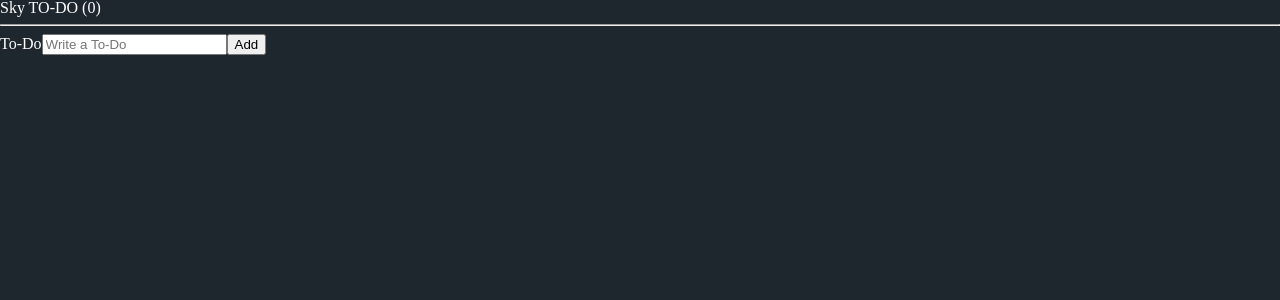
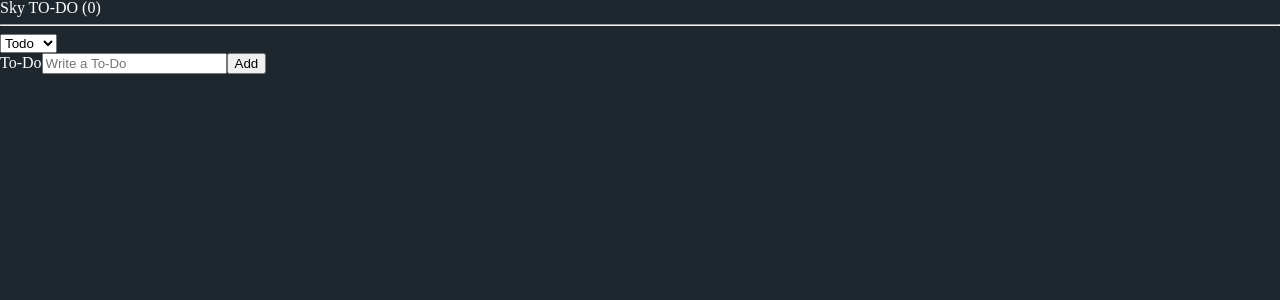
Before and after one commit to pollyjean/sky-coins, a React (Vite) app: page / in a window 1280 px wide. Shown: the top 300 px of the page. Built offline with nearby package versions, Linux system fonts and the light colour scheme.

Commit message:
chore: 리코일 셀렉터 관련 수정

```diff
--- a/src/atoms.tsx
+++ b/src/atoms.tsx
@@ -6,6 +6,11 @@ export interface ITodoList {
   category: "TODO" | "DOING" | "DONE";
 }
 
+export const categoryAtom = atom({
+  key: "category",
+  default: "TODO",
+});
+
 export const todoAtom = atom<ITodoList[]>({
   key: "todoList",
   default: [],
@@ -13,9 +18,9 @@ export const todoAtom = atom<ITodoList[]>({
 
 export const todoSelector = selector({
   key: "todoSelector",
-  get: ({ get }) => [
-    get(todoAtom).filter((item) => item.category === "TODO"),
-    get(todoAtom).filter((item) => item.category === "DOING"),
-    get(todoAtom).filter((item) => item.category === "DONE"),
-  ],
+  get: ({ get }) => {
+    const todoList = get(todoAtom);
+    const category = get(categoryAtom);
+    return [todoList.filter((item) => item.category === category)];
+  },
 });
--- a/src/components/TodoList.tsx
+++ b/src/components/TodoList.tsx
@@ -1,29 +1,30 @@
-import { useRecoilValue } from "recoil";
-import { todoSelector } from "../atoms";
+import { useRecoilState, useRecoilValue } from "recoil";
 import CreateTodo from "./CreateTodo";
 import Header from "./Header";
+import { ITodoList, categoryAtom, todoSelector } from "../atoms";
 import Todo from "./Todo";
 
 const TodoList = () => {
-  const selectorOutput = useRecoilValue(todoSelector);
-  console.log(selectorOutput);
+  const [todo] = useRecoilValue(todoSelector);
+  const [category, setCategory] = useRecoilState(categoryAtom);
+  const onInput = (event: React.FormEvent<HTMLSelectElement>) => {
+    const {
+      currentTarget: { value },
+    } = event;
+    setCategory(value);
+  };
   return (
     <>
       <Header />
-      {selectorOutput.map((categoryItem) =>
-        categoryItem.length !== 0 ? (
-          <>
-            {categoryItem.length !== 0 && <h2>{categoryItem[0].category}</h2>}
-            <ul>
-              {categoryItem.map((todo) => (
-                <Todo key={todo.id} {...todo} />
-              ))}
-            </ul>
-            {categoryItem.length !== 0 && <hr />}
-          </>
-        ) : null
-      )}
+      <select onInput={onInput} value={category}>
+        <option value="TODO">Todo</option>
+        <option value="DOING">Doing</option>
+        <option value="DONE">Done</option>
+      </select>
       <CreateTodo />
+      {todo.map((item) => (
+        <Todo key={item.id as ITodoList["id"]} {...(item as ITodoList)} />
+      ))}
     </>
   );
 };
```
